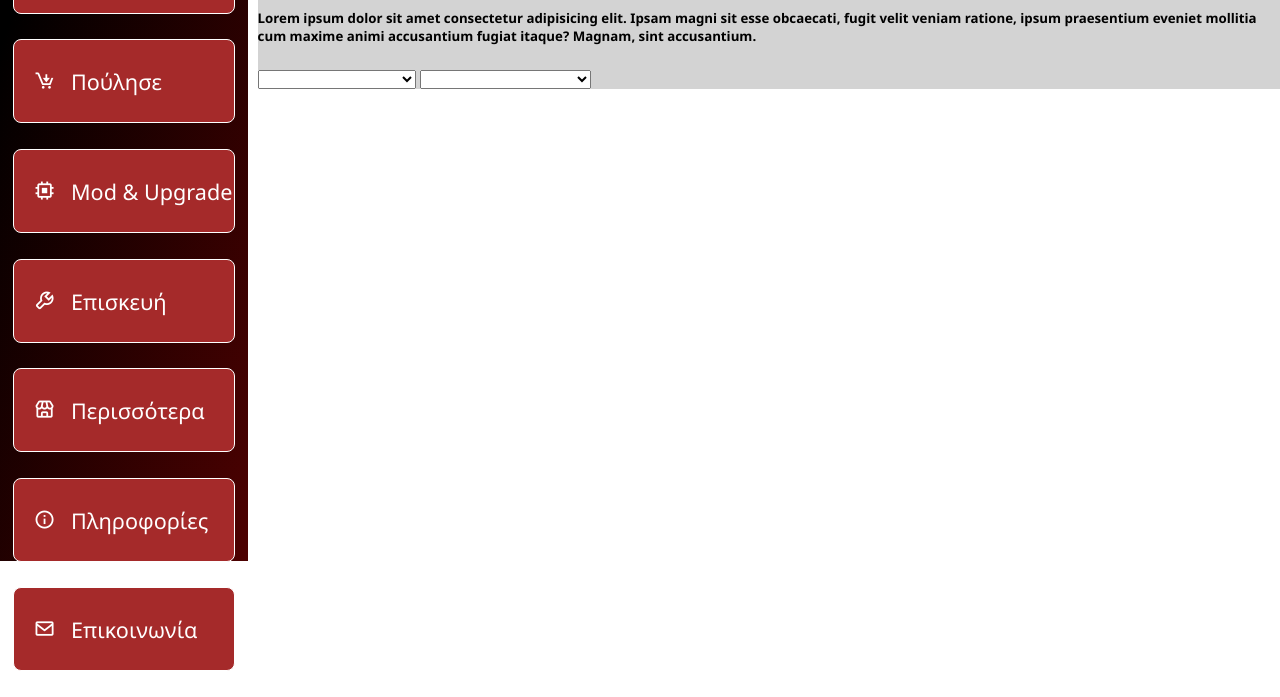
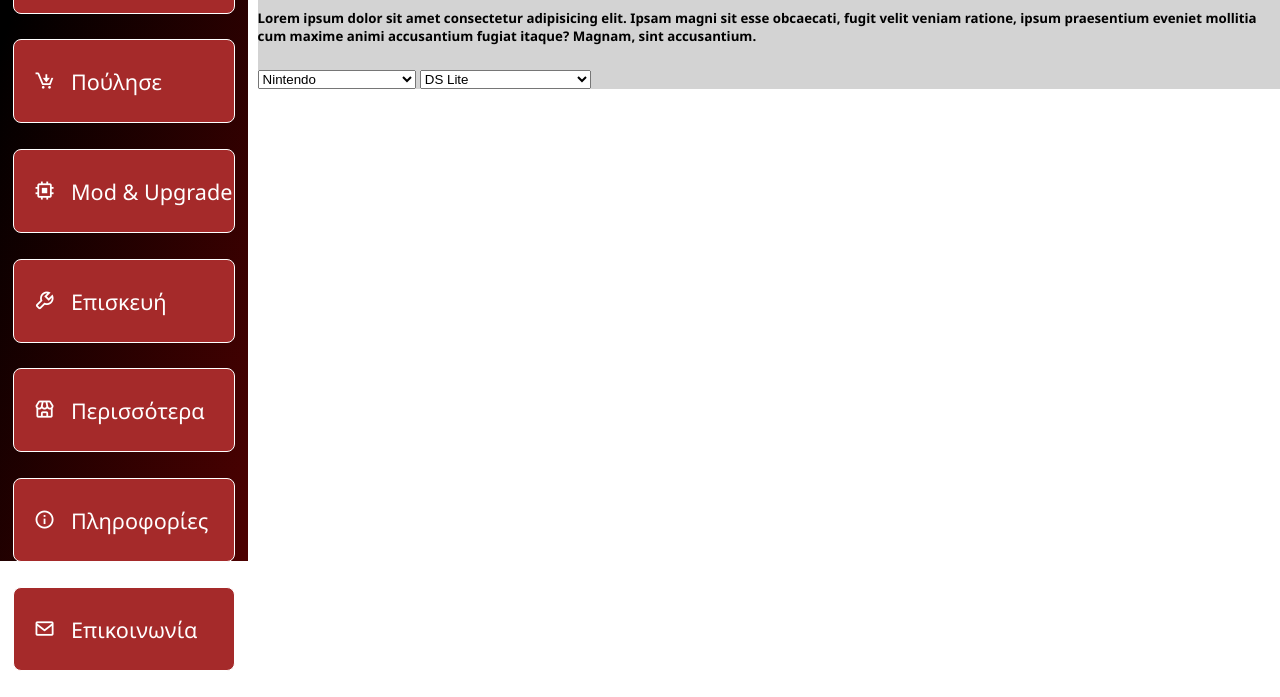
Before and after one commit to RemakesZ/remakesz.github.io, a plain HTML site: page repair.html in a window 1280 px wide. Shown: the part 252-949 px from the top of the page. Drawn offline with nearby package versions, Linux system fonts and the light colour scheme.

Commit message:
add select text

```diff
--- a/repair.html
+++ b/repair.html
@@ -78,17 +78,20 @@
                 <h5>Lorem ipsum dolor sit amet consectetur adipisicing elit. Ipsam magni sit esse obcaecati, fugit velit veniam ratione, ipsum praesentium eveniet mollitia cum maxime animi accusantium fugiat itaque? Magnam, sint accusantium.</h5>
                 <select name="first" id="selectfirst">
                     <option disabled>Select a console brand</option>
-                    <option value="nintendo"></option>
-                    <option value="sony"></option>
-                    <option value="mircosoft"></option>
+                    <option value="nintendo">Nintendo</option>
+                    <option value="sony">Sony</option>
+                    <option value="mircosoft">Microsoft</option>
                 </select>
                 <select name="second" id="selectsecond">
                     <option disabled>Select a specific Console</option>
-                    <option value="DSL"></option>
-                    <option value="3DS"></option>
-                    <option value="PS2"></option>
-                    <option value="yes"></option>
-                    <option value="no"></option>
+                    <option value="DSL">DS Lite</option>
+                    <option value="3DS">3DS</option>
+                    <option value="PS2">PlayStation2</option>
+                    <option value="xbox">Xbox360</option>
+                    <option value="no">placeholder</option>
+                </select>
+                </div>
+                    </div>
                 </select>
                 </div>
         </div>
```
Also changed, not shown: form.html (+8 -8 lines), sellform.html (+9 -9 lines).
